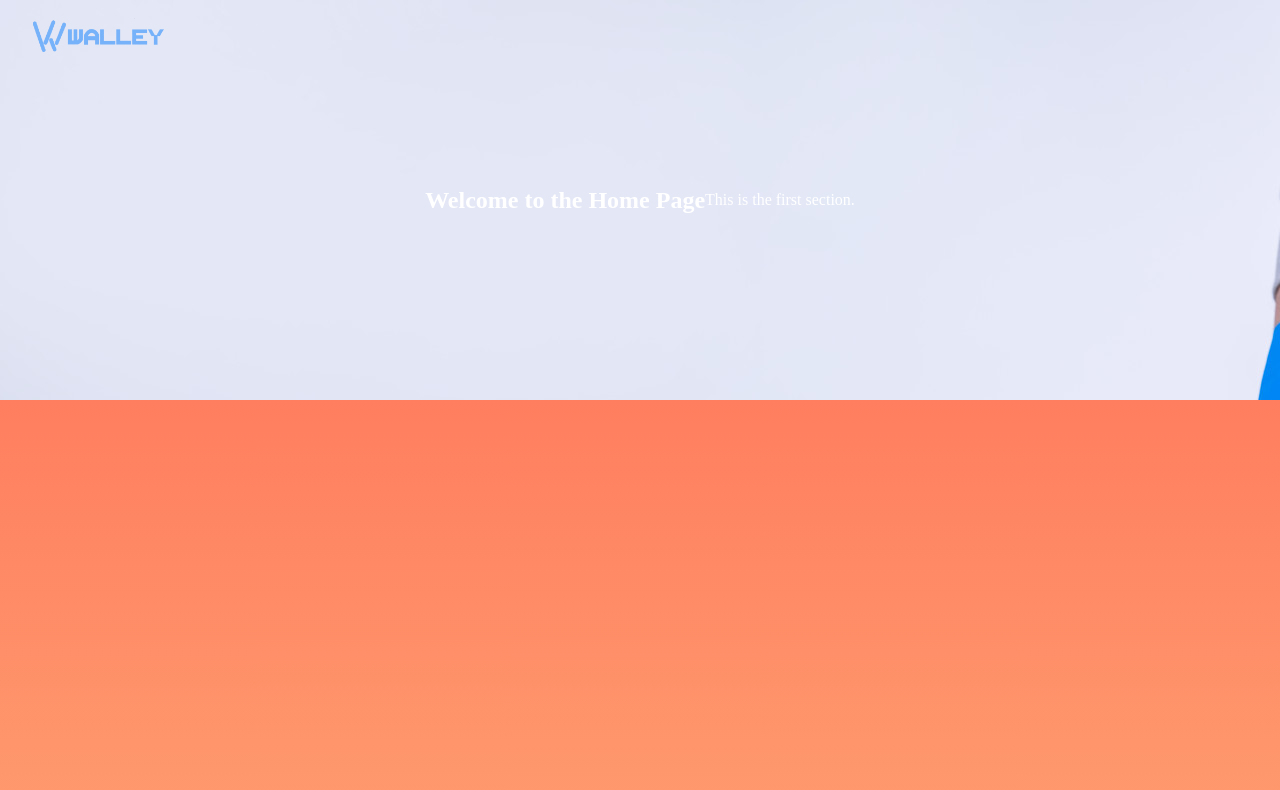
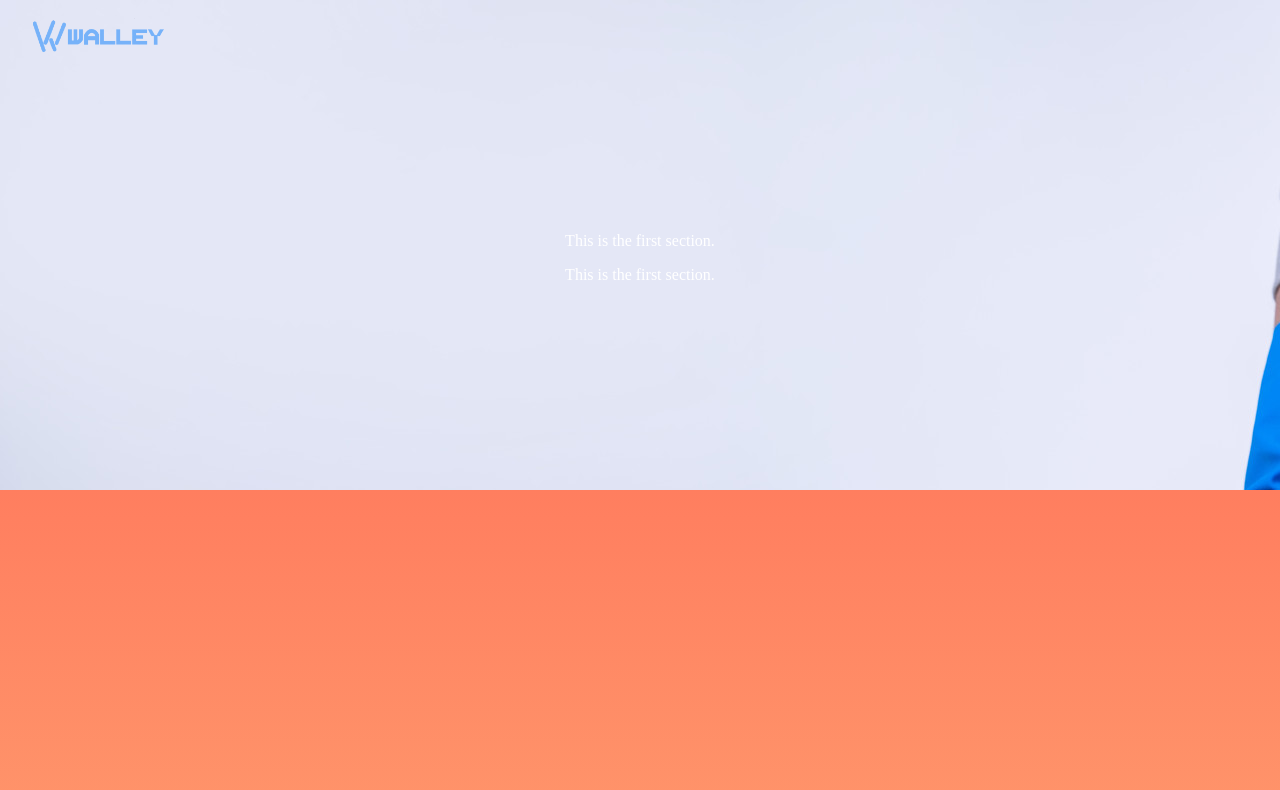
Before and after one commit to jwonlee95/JCA, a React (Create React App) app: page / in a window 1280 px wide. Shown: the top 790 px of the page. Built offline with nearby package versions, Linux system fonts and the light colour scheme.

Commit message:
add home first-section ui

```diff
--- a/src/pages/Home/index.tsx
+++ b/src/pages/Home/index.tsx
@@ -5,8 +5,11 @@ export const Home: React.FC<{}> = () => {
   return (
     <AppWrapper title="Home">
       <section className="first-section">
-        <h1>Welcome to the Home Page</h1>
-        <p>This is the first section.</p>
+        <div className="inside">
+          <div style={{ height: 126 }} />
+          <p>This is the first section.</p>
+          <p>This is the first section.</p>
+        </div>
       </section>
       <section className="second-section">
         <h2>Second Section</h2>
--- a/src/styles/pages/_home.scss
+++ b/src/styles/pages/_home.scss
@@ -15,11 +15,27 @@
   background-image: url("../../assets/images/background1.png");
   height: 50vh;
   width: 100%;
-  display: flex;
+  display: table;
+  padding-top: 90px;
   justify-content: center;
   align-items: center;
   text-align: center;
   color: white;
+}
+
+.inside {
+  padding-left: 15px;
+  padding-right: 15px;
+  display: block;
+}
+
+.first-desc {
+  width: 100%;
+  padding-left: 15px;
+  display: flex;
+  align-items: flex-start;
+  flex-direction: column;
+  background-color: red;
 }
 
 .second-section {
```
